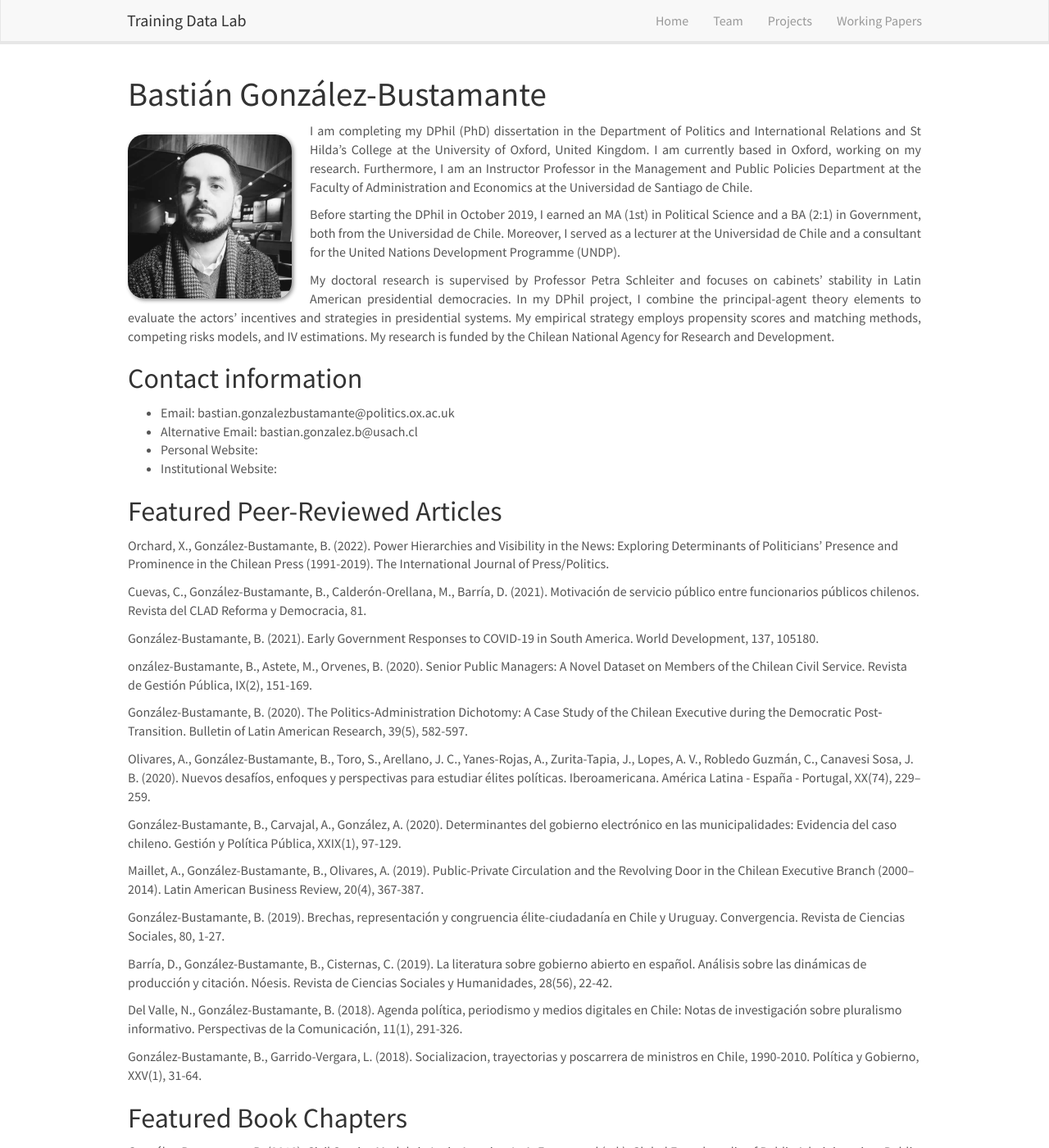
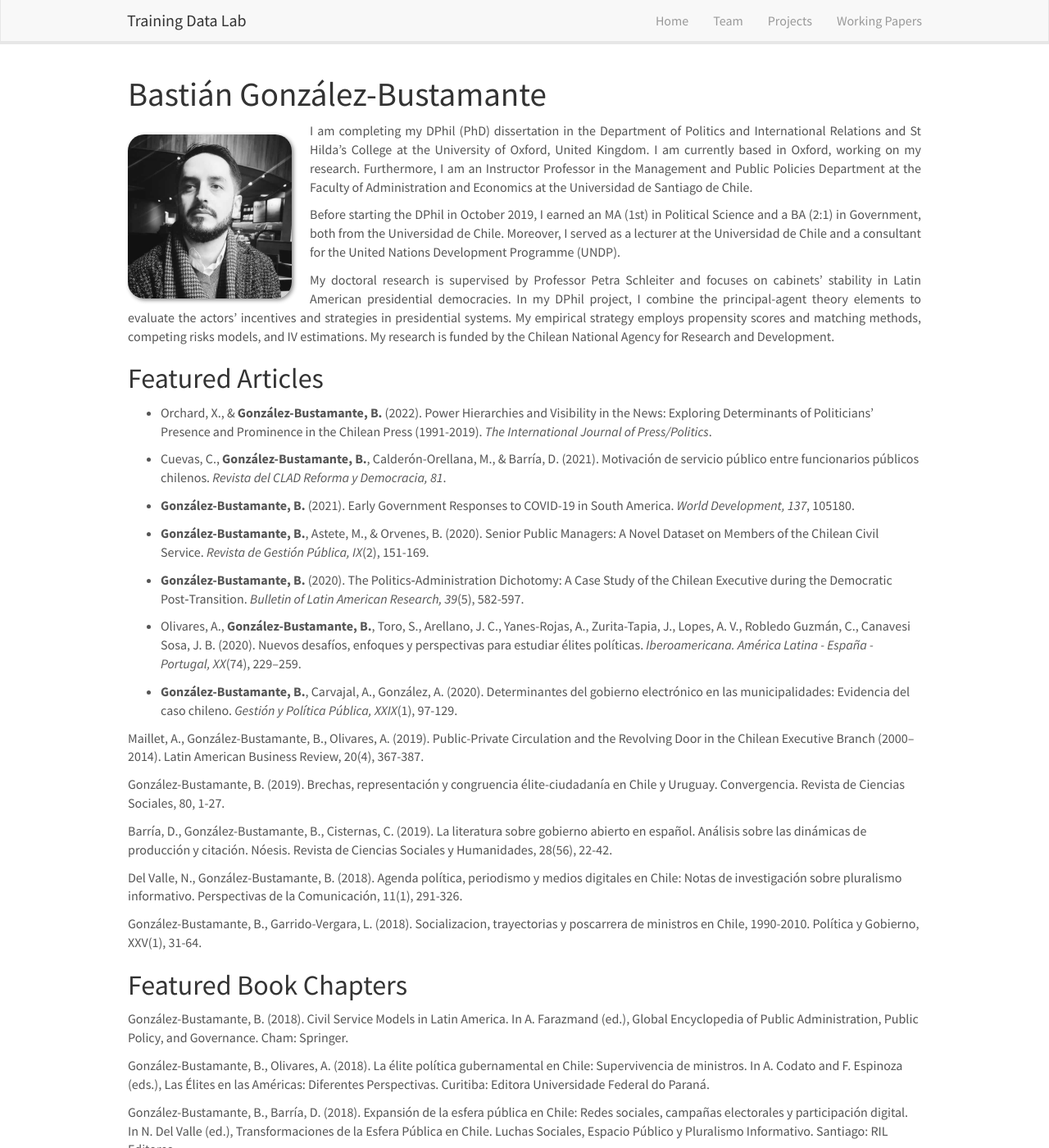
Before and after one commit to training-datalab/old-training-datalab.com, a Jekyll site: the page built from _pages/bgonzalezbustamante.md, in a window 1280 px wide and 1400 px high. Shown: the whole window at 82% size. Built offline with Jekyll 4.4.1, drawn with Linux system fonts in a browser that asks for light colours; nearby versions of some CDN libraries; some of the changed text lies outside the part shown.

Commit message:
Update bgonzalezbustamante.md

```diff
--- a/_pages/bgonzalezbustamante.md
+++ b/_pages/bgonzalezbustamante.md
@@ -16,28 +16,21 @@ permalink: /team/bgonzalezbustamante/
 
 <p align=" justify">My doctoral research is supervised by Professor Petra Schleiter and focuses on cabinets’ stability in Latin American presidential democracies. In my DPhil project, I combine the principal-agent theory elements to evaluate the actors’ incentives and strategies in presidential systems. My empirical strategy employs propensity scores and matching methods, competing risks models, and IV estimations. My research is funded by the Chilean National Agency for Research and Development.</p>
 
-## Contact information
+## Featured Articles
 
-* Email: bastian.gonzalezbustamante@politics.ox.ac.uk
-* Alternative Email: bastian.gonzalez.b@usach.cl
-* Personal Website:
-* Institutional Website:
+* Orchard, X., & **González-Bustamante, B.** (2022). Power Hierarchies and Visibility in the News: Exploring Determinants of Politicians’ Presence and Prominence in the Chilean Press (1991-2019). *The International Journal of Press/Politics*.
 
-## Featured Peer-Reviewed Articles
+* Cuevas, C., **González-Bustamante, B.**, Calderón-Orellana, M., & Barría, D. (2021). Motivación de servicio público entre funcionarios públicos chilenos. *Revista del CLAD Reforma y Democracia, 81*.
 
-Orchard, X., González-Bustamante, B. (2022). Power Hierarchies and Visibility in the News: Exploring Determinants of Politicians’ Presence and Prominence in the Chilean Press (1991-2019). The International Journal of Press/Politics.
+* **González-Bustamante, B.** (2021). Early Government Responses to COVID-19 in South America. *World Development, 137*, 105180.
 
-Cuevas, C., González-Bustamante, B., Calderón-Orellana, M., Barría, D. (2021). Motivación de servicio público entre funcionarios públicos chilenos. Revista del CLAD Reforma y Democracia, 81.
+* **González-Bustamante, B.**, Astete, M., & Orvenes, B. (2020). Senior Public Managers: A Novel Dataset on Members of the Chilean Civil Service. *Revista de Gestión Pública, IX*(2), 151-169.
 
-González-Bustamante, B. (2021). Early Government Responses to COVID-19 in South America. World Development, 137, 105180.
+* **González-Bustamante, B.** (2020). The Politics‐Administration Dichotomy: A Case Study of the Chilean Executive during the Democratic Post‐Transition. *Bulletin of Latin American Research, 39*(5), 582-597.
 
-onzález-Bustamante, B., Astete, M., Orvenes, B. (2020). Senior Public Managers: A Novel Dataset on Members of the Chilean Civil Service. Revista de Gestión Pública, IX(2), 151-169.
+* Olivares, A., **González-Bustamante, B.**, Toro, S., Arellano, J. C., Yanes-Rojas, A., Zurita-Tapia, J., Lopes, A. V., Robledo Guzmán, C., Canavesi Sosa, J. B. (2020). Nuevos desafíos, enfoques y perspectivas para estudiar élites políticas. *Iberoamericana. América Latina - España - Portugal, XX*(74), 229–259.
 
-González-Bustamante, B. (2020). The Politics‐Administration Dichotomy: A Case Study of the Chilean Executive during the Democratic Post‐Transition. Bulletin of Latin American Research, 39(5), 582-597.
-
-Olivares, A., González-Bustamante, B., Toro, S., Arellano, J. C., Yanes-Rojas, A., Zurita-Tapia, J., Lopes, A. V., Robledo Guzmán, C., Canavesi Sosa, J. B. (2020). Nuevos desafíos, enfoques y perspectivas para estudiar élites políticas. Iberoamericana. América Latina - España - Portugal, XX(74), 229–259.
-
-González-Bustamante, B., Carvajal, A., González, A. (2020). Determinantes del gobierno electrónico en las municipalidades: Evidencia del caso chileno. Gestión y Política Pública, XXIX(1), 97-129.
+* **González-Bustamante, B.**, Carvajal, A., González, A. (2020). Determinantes del gobierno electrónico en las municipalidades: Evidencia del caso chileno. *Gestión y Política Pública, XXIX*(1), 97-129.
 
 Maillet, A., González-Bustamante, B., Olivares, A. (2019). Public-Private Circulation and the Revolving Door in the Chilean Executive Branch (2000–2014). Latin American Business Review, 20(4), 367-387.
 
```
Also changed, not shown: other parts of _pages/bgonzalezbustamante.md (+7 -0 lines).
